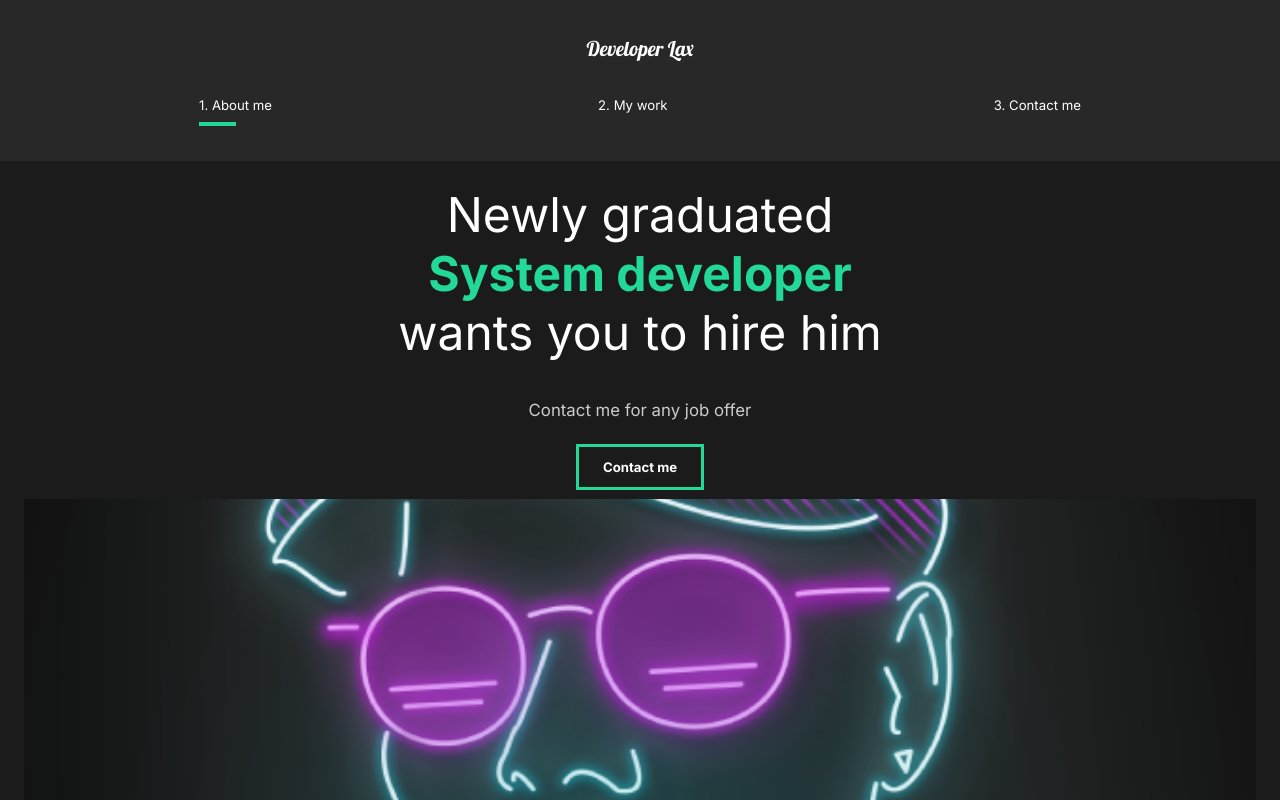
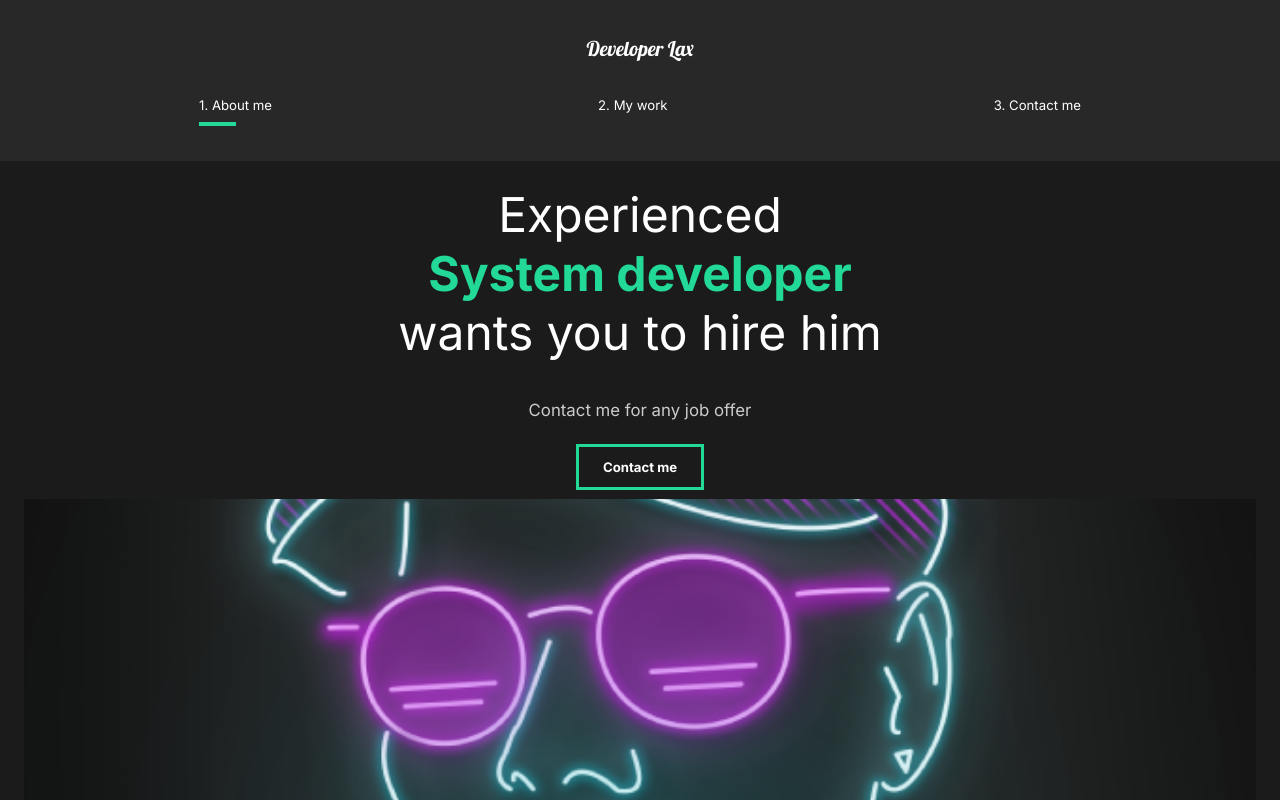
Before and after one commit to LaxMeister/Portfolio, a React (Create React App) app: page / in a window 1280 px wide. Shown: the top 800 px of the page. Built offline with nearby package versions, Linux system fonts and the light colour scheme.

Commit message:
Update AboutSection.js

```diff
--- a/src/components/AboutSection.js
+++ b/src/components/AboutSection.js
@@ -22,7 +22,7 @@ const AboutSection = () => {
       <Description>
         <motion.div>
           <Hide>
-            <motion.h2 variants={titleAnimation}>Newly graduated </motion.h2>
+            <motion.h2 variants={titleAnimation}>Experienced </motion.h2>
           </Hide>
           <Hide>
             <motion.h2 variants={titleAnimation}>
```
